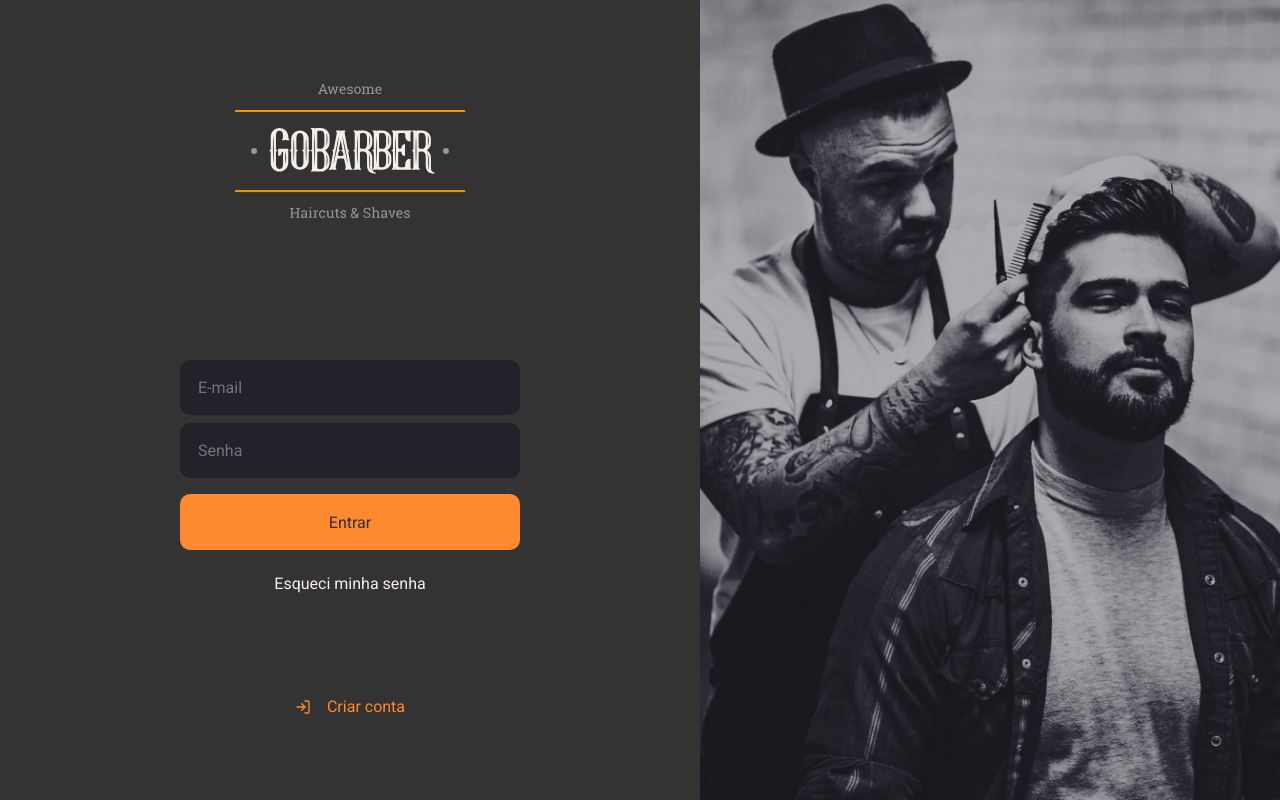
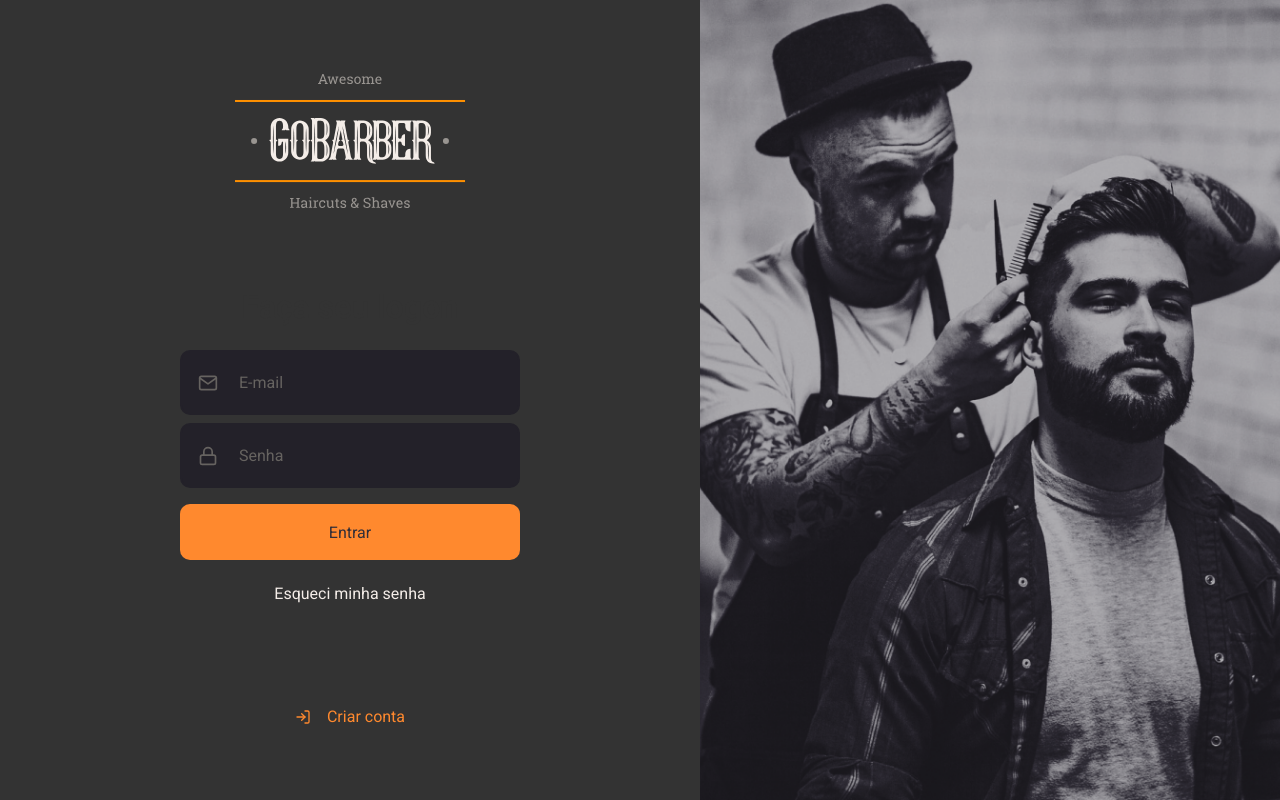
Before and after one commit to Jones-bass/goBarber, a React (Vite) app in the folder front/: page / in a window 1280 px wide. Built offline with nearby package versions, Linux system fonts and the light colour scheme.

Commit message:
Input e Button

```diff
--- /dev/null
+++ b/front/src/components/Button/index.tsx
@@ -0,0 +1,15 @@
+import { ButtonHTMLAttributes } from 'react'
+
+import { Container } from './styles'
+
+type ButtonProps = ButtonHTMLAttributes<HTMLButtonElement> & {
+  loading?: boolean
+}
+
+const Button = ({ children, loading, ...rest }: ButtonProps) => (
+  <Container type="button" {...rest}>
+    {loading ? 'Carregando...' : children}
+  </Container>
+)
+
+export default Button
--- /dev/null
+++ b/front/src/components/Button/styles.ts
@@ -0,0 +1,20 @@
+import styled from 'styled-components'
+
+export const Container = styled.button`
+  background: ${(props) => props.theme.orange};
+  height: 56px;
+  border-radius: 10px;
+  border: 0;
+  padding: 0 16px;
+  color: #312e38;
+  width: 100%;
+  font-weight: 500;
+  margin-top: 16px;
+  transition: background-color 0.2s;
+  border: none;
+  cursor: pointer;
+
+  :hover {
+    background-color: ${(props) => props.theme.orange100};
+  }
+`
--- /dev/null
+++ b/front/src/components/Input/index.tsx
@@ -0,0 +1,21 @@
+import React, { InputHTMLAttributes } from 'react'
+import { IconBaseProps } from 'react-icons'
+
+import { Container } from './styles'
+
+interface InputProps extends InputHTMLAttributes<HTMLInputElement> {
+  name: string
+  containerStyle?: object
+  icon: React.ComponentType<IconBaseProps>
+}
+
+const Input = ({ name, icon: Icon, ...rest }: InputProps) => {
+  return (
+    <Container>
+      {Icon && <Icon size={20} />}
+      <input {...rest} />
+    </Container>
+  )
+}
+
+export default Input
--- /dev/null
+++ b/front/src/components/Input/styles.ts
@@ -0,0 +1,38 @@
+import styled from 'styled-components'
+
+export const Container = styled.div`
+  background: #232129;
+  border-radius: 10px;
+  padding: 16px;
+  width: 100%;
+
+  border: 2px solid #232129;
+  color: #666360;
+
+  display: flex;
+  align-items: center;
+
+  & + div {
+    margin-top: 8px;
+  }
+
+  input {
+    flex: 1;
+    background: transparent;
+    border: none;
+    color: #f4ede8;
+    padding: 5px;
+
+    &::placeholder {
+      color: #666360;
+    }
+
+    &:focus {
+      border: 100px;
+    }
+  }
+
+  svg {
+    margin-right: 16px;
+  }
+`
--- a/front/src/page/SignIn/index.tsx
+++ b/front/src/page/SignIn/index.tsx
@@ -1,8 +1,10 @@
-import { FiLogIn } from 'react-icons/fi'
+import { FiLogIn, FiMail, FiLock } from 'react-icons/fi'
 
 import logo from '../../assets/logo1.svg'
 
 import { Container, Content, AnimationContainer, Background } from './styles'
+import Button from '../../components/Button'
+import Input from '../../components/Input'
 
 export function SignIn() {
   return (
@@ -14,9 +16,14 @@
           <form>
             <h1>Faça seu logon</h1>
 
-            <input name="email" placeholder="E-mail" />
-            <input name="password" type="password" placeholder="Senha" />
-            <button type="submit">Entrar</button>
+            <Input name="email" placeholder="E-mail" icon={FiMail} />
+            <Input
+              name="password"
+              type="password"
+              placeholder="Senha"
+              icon={FiLock}
+            />
+            <Button type="submit">Entrar</Button>
 
             <a href="#">Esqueci minha senha</a>
           </form>
--- a/front/src/page/SignIn/styles.ts
+++ b/front/src/page/SignIn/styles.ts
@@ -47,41 +47,6 @@
     h1 {
       margin-bottom: 24px;
     }
-
-    input {
-      background: #232129;
-      border-radius: 10px;
-      padding: 16px;
-      width: 100%;
-
-      border: 2px solid #232129;
-      color: ${(props) => props.theme.gray200};
-
-      display: flex;
-      align-items: center;
-
-      & + input {
-        margin-top: 8px;
-      }
-    }
-
-    button {
-      background: ${(props) => props.theme.orange};
-      height: 56px;
-      border-radius: 10px;
-      border: 0;
-      padding: 0 16px;
-      color: #312e38;
-      width: 100%;
-      font-weight: 500;
-      margin-top: 16px;
-      transition: background-color 0.2s;
-      border: none;
-      cursor: pointer;
-
-      :hover {
-        background-color: ${(props) => props.theme.orange100};
-      }
   }
 
   a {
@@ -93,7 +58,6 @@
 
     :hover {
       color: ${(props) => props.theme.white300};
-      }
     }
   }
 
```
Lines whose indentation alone changed are shown as unchanged.
